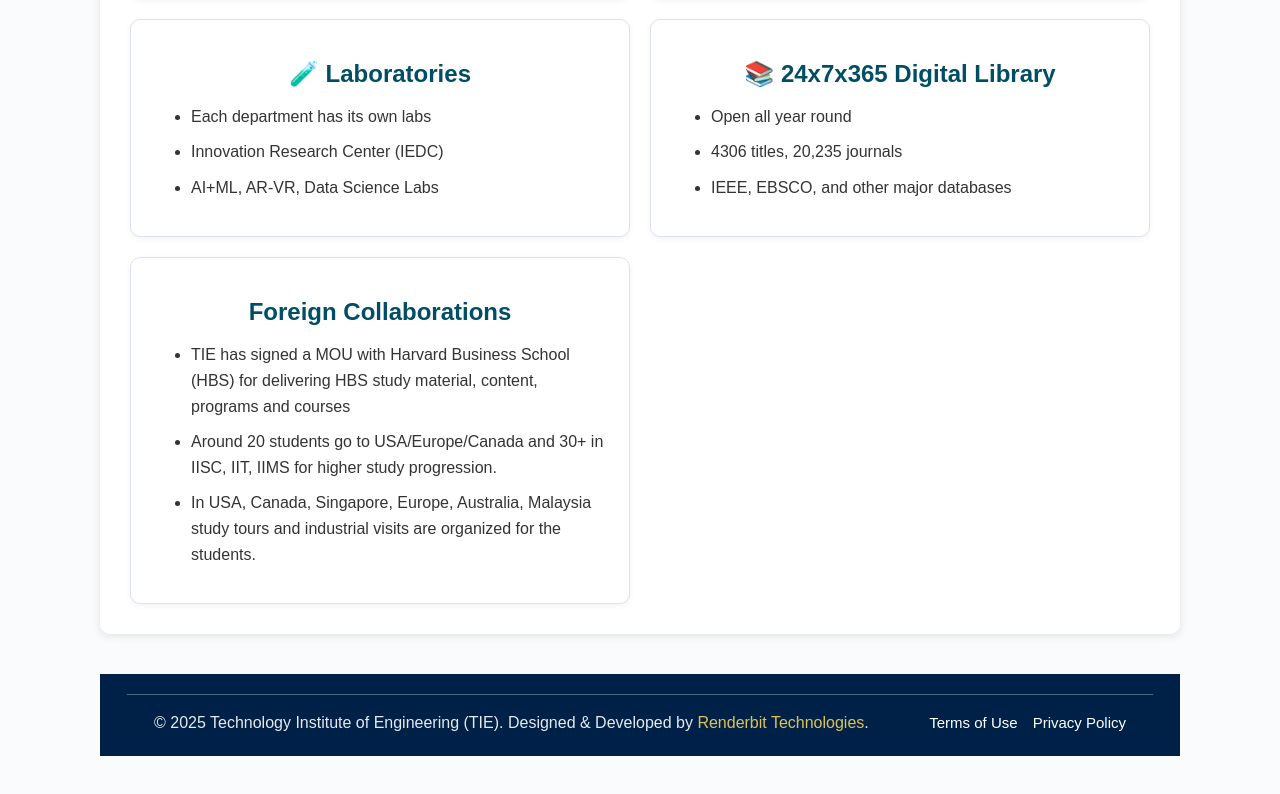
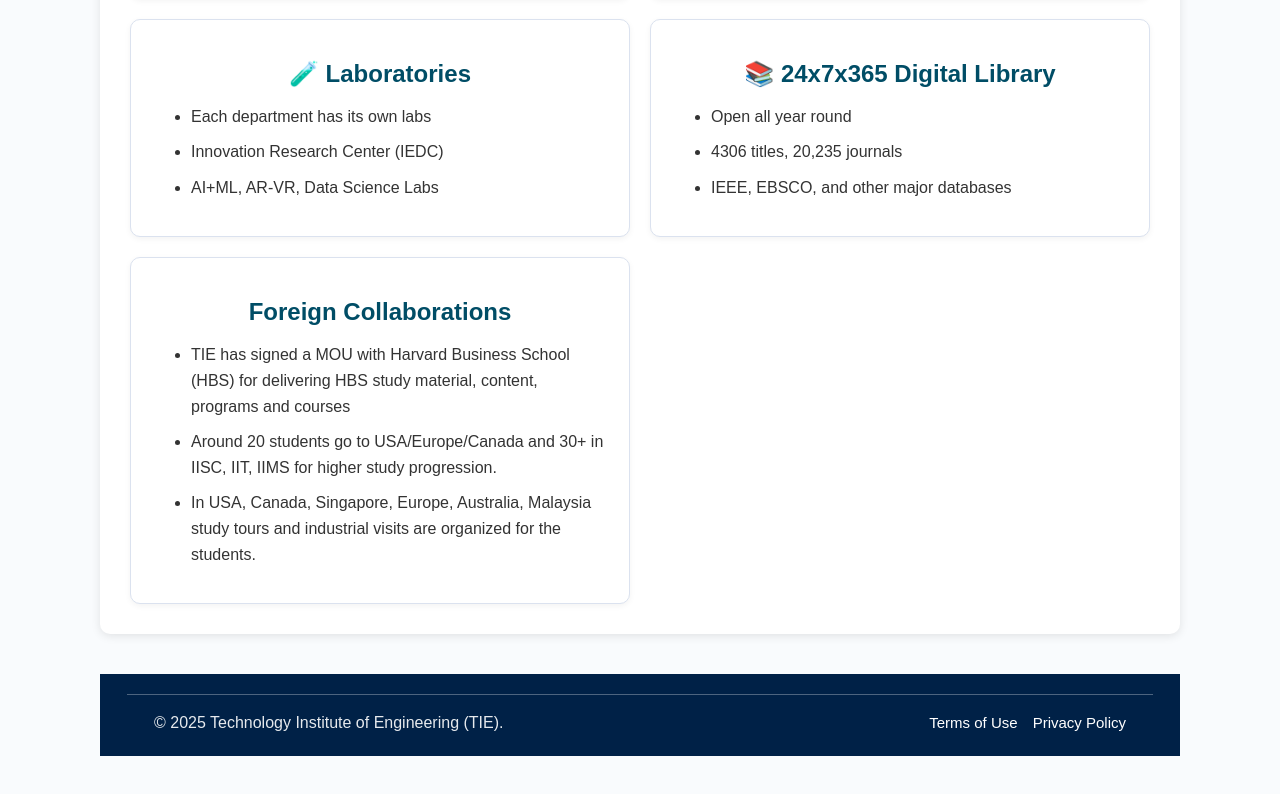
Before and after one commit to snehaagarwal05/CollegeAdmissionManagementPortal, a React (Vite) app: page / in a window 1280 px wide. Shown: the part 2410-3204 px from the top of the page. Built offline with nearby package versions, Linux system fonts and the light colour scheme.

Commit message:
Update Footer.jsx

```diff
--- a/src/components/footer/Footer.jsx
+++ b/src/components/footer/Footer.jsx
@@ -9,7 +9,6 @@ const Footer = () => {
       <div className="footer-content">
         <p>
           © {new Date().getFullYear()} Technology Institute of Engineering (TIE).
-          Designed & Developed by <span className="highlight">Renderbit Technologies</span>.
         </p>
 
         <div className="footer-links">
```
